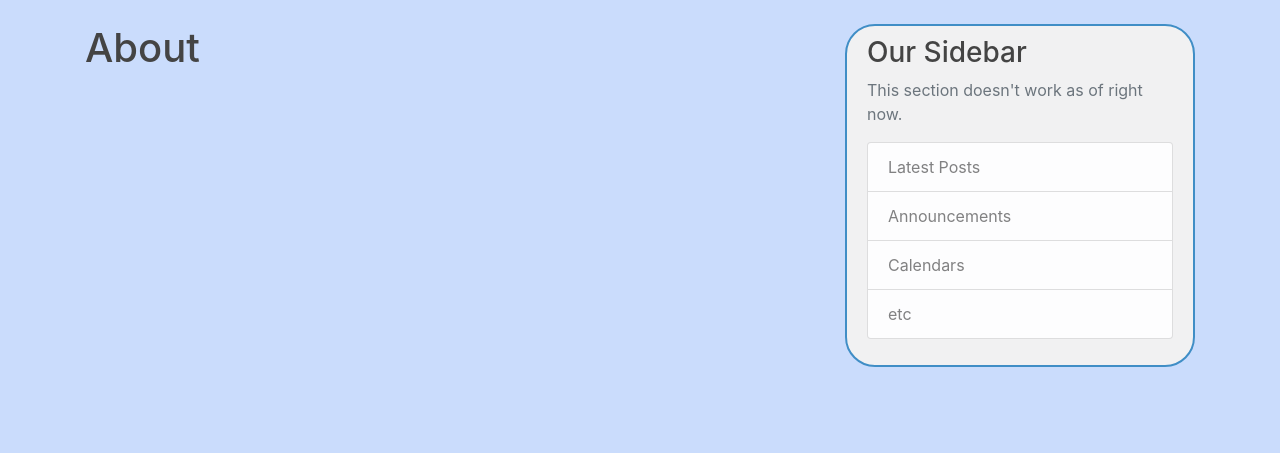
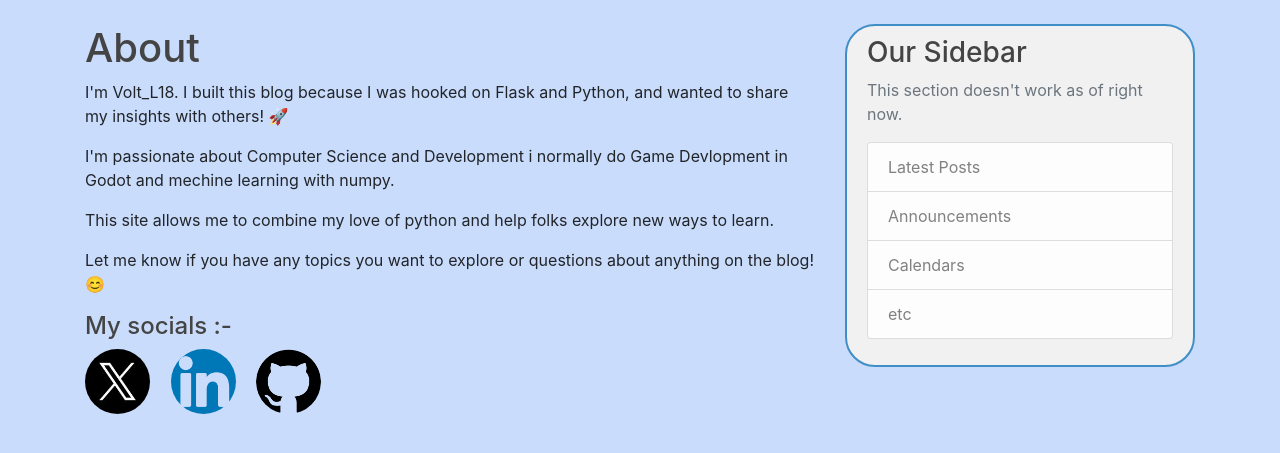
Before and after one commit to volt-l18/Blog_WebApp_Falsk, a Flask app: page /about in a window 1280 px wide. Shown: the part 56-509 px from the top of the page. Run offline with Flask 3, Linux system fonts and the light colour scheme; some libraries are stand-ins or nearby versions.

Commit message:
updated teh about paege

```diff
--- a/flaskblog/templates/about.html
+++ b/flaskblog/templates/about.html
@@ -1,4 +1,32 @@
-{% extends "layout.html" %}
-{% block content %}
-    <h1>About</h1>
-{% endblock  content %}
+{% extends "layout.html" %} {% block content %}
+<h1>About</h1>
+<p>
+    I'm Volt_L18. I built this blog because I was hooked on Flask and Python,
+    and wanted to share my insights with others! 🚀
+</p>
+<p>
+    I'm passionate about Computer Science and Development i normally do Game
+    Devlopment in Godot and mechine learning with numpy.
+</p>
+<p>
+    This site allows me to combine my love of python and help folks explore new ways to
+    learn.
+</p>
+<p>
+    Let me know if you have any topics you want to explore or questions about
+    anything on the blog! 😊
+</p>
+<h4>My socials :-</h4>
+<div>
+    <a class="pt-4" href="https://x.com/NeekhraKhushal" target="_blank">
+        <img class="rounded-circle article-img" src="{{ url_for('static' , filename = "Twitter.jpg") }}" />
+    </a>
+    <a class="pt-4" href="https://www.linkedin.com/in/khushal-neekhra-8ba53924b/" target="_blank">
+        <img class="rounded-circle article-img" src="{{ url_for('static' , filename = "Linkedin.png") }}" />
+    </a>
+    <a class="pt-4" href="https://github.com/volt-l18" target="_blank">
+        <img class="rounded-circle article-img" src="{{ url_for('static' , filename = "Github.png") }}" />
+    </a>
+</div>
+
+<p>{% endblock content %}</p>
```
Also changed, not shown: flaskblog/static/Github.png (added), flaskblog/static/Linkedin.png (added), flaskblog/static/Twitter.jpg (added).
